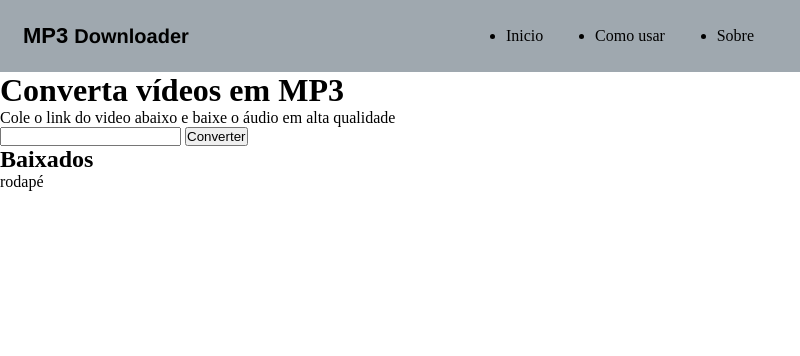
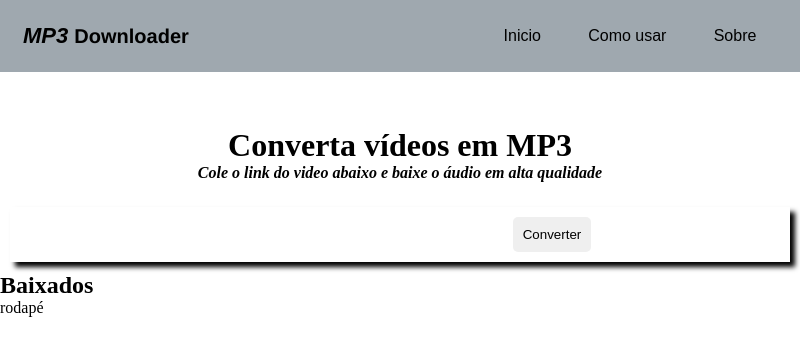
Before and after one commit to WellinghtonOliveira/MPlink, an Electron app: page Electron/index.html in a window 800 px wide. Drawn offline with Linux system fonts and the light colour scheme.

Commit message:
Update styles.css

```diff
--- a/Electron/CSS/styles.css
+++ b/Electron/CSS/styles.css
@@ -21,11 +21,13 @@ nav {
     font-weight: bold;
     font-family: Arial, Helvetica, sans-serif;
     padding: 3px;
+    font-style: italic;
 }
 
 .logo span {
     font-size: 20px;
     font-family: helvetica;
+    font-style: normal;
 }
 
 .nav-links {
@@ -38,5 +40,57 @@ nav {
     justify-content: space-around;
     height: auto;
     align-items: center;
-    align-self: center                                                                                                                                                                                                                                                                                                                                                                                                                                                                                                                                                                                                                                                                                                                                                                                                                                                                                                                                                                                                                                                                                                                                                                                                                                                                                                                                                                                                                          1g ;
+    align-self: center;
 }
+
+.nav-links li {
+    list-style: none;
+    font-family: Arial, Helvetica, sans-serif;
+    font-size: 16px;
+}
+
+header {
+    width: 100%;
+    text-align: center;
+    margin-top: 40px;
+    padding: 10px;
+}
+
+header h1 {
+    font-family: 'Times New Roman', Times, serif;
+    font-weight: bold;
+    font-size: 32px;
+    margin-top: 5px;
+    padding: 0;
+}
+
+header p {
+    font-family: 'Times New Roman', Times, serif;
+    font-style: italic;
+    font-weight: bolder;
+    margin-bottom: 5px;
+    padding: 0;
+}
+
+.cont-header {
+    box-shadow: 5px 5px 5px black;
+    margin-top: 25px;
+    width: 100%;
+    height: auto;
+    padding: 10px;
+}
+
+.cont-header input {
+    padding: 10px;
+    border-radius: 5px;
+    border: none;
+    min-width: 100px;
+    max-width: 300px;
+    width: 300px;
+}
+
+.cont-header button {
+    padding: 10px;
+    border-radius: 5px;
+    border: none;
+}
```
